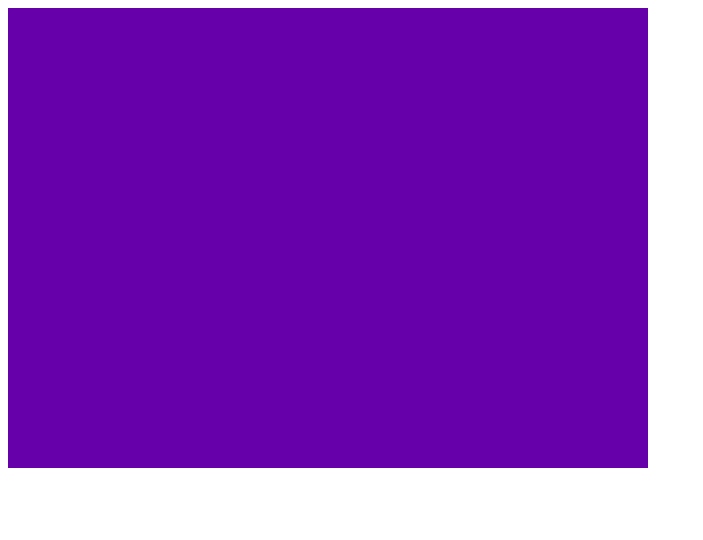
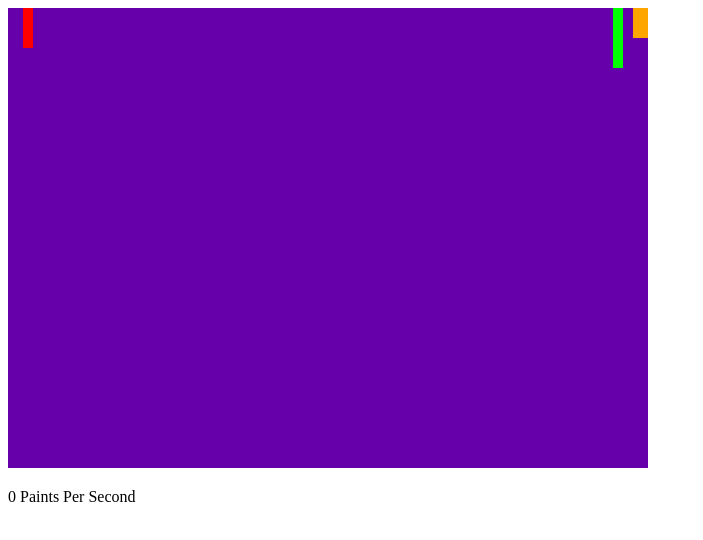
Before and after one commit to darcectech/JiggyJS, a plain HTML site: page src/example/index.html in a window 1280 px wide. Shown: the whole page, without its empty margins (0-703 px from the left). Drawn offline with Linux system fonts and the light colour scheme.

Commit message:
Smarter PPS (paint per second) monitor
Rendering stops when no changes are made.

```diff
--- a/src/jiggy.js
+++ b/jiggy.js
@@ -91,28 +91,33 @@ class Game{
 
     set msPerFrames(v){
         this.performance.requiredFPS = (v == -1 ? 0 : v);
-        if (this.performance.monitor == true){
-            this.performance['currentFPS'] = this.fps;
-            this.performance['requiredMillisecondsPerFrame'] = (v == -1 ? 0 : v);
-        }
-        if (this.performance.smartBalance == false) return;
-
-        if (this.fps != (v == 0 ? 1 : (v == -1 ? 60 : v) ) ){
         let repFPS = (v == 0 ? 1 : (v == -1 ? 60 : v) );
         if (v == 0){
-                repFPS = 500;
+            repFPS = 60;
         }
         else if (v == -1){
-                repFPS = 60;
+            repFPS = 0;
         }
         else{
             repFPS = 1000/v
         }
-            this.debug.info('RFPS: '+(repFPS));
-            this.debug.info('MSPF: '+(1000/repFPS));
 
-            if (this.state == "playing") this.shiftFPS( repFPS );
+        if (this.performance.smartBalance == true) {
+            if (this.fps != repFPS){
+
+                this.debug.info('RFPS: '+(repFPS == 0 ? 25 : repFPS));
+                this.debug.info('MSPF: '+(1000/(repFPS == 0 ? 25 : repFPS)));
+
+                if (this.state == "playing") this.shiftFPS( (repFPS == 0 ? 25 : repFPS) );
             }
+        }
+
+        if (this.performance.monitor == true){
+            this.performance['requiredMillisecondsPerFrame'] = (v == -1 ? 0 : v);
+            this.performance['FPS'] = (repFPS == 0 ? 25 : repFPS);
+            this.performance['MSPF'] = (1000/ (repFPS == 0 ? 25 : repFPS) );
+        }
+
     }
 
     setFlags(flags){
@@ -411,9 +416,9 @@ class GameEntity{
 
     }
     setDimensions(width,height){
+        if (this.width != width || this.height != height) this.isDirty = true;
         this.width = width;
         this.height = height;
-        this.isDirty = true;
     }
     setPositions(x,y){
         if (this.x != x || this.y != y) this.isDirty = true;
--- a/src/example/index.html
+++ b/src/example/index.html
@@ -3,10 +3,11 @@
 <head>
     <meta charset="UTF-8">
     <title>Game Demo</title>
-    <script src="../jiggy.js"></script>
+    <script src="../jiggy2.js"></script>
 
 </head>
 <body>
-    <script src="pong.js"></script>
+    <script src="pong2.js"></script>
+    <p id="fps">FPS</p>
 </body>
 </html>
--- a/src/example/pong.js
+++ b/src/example/pong.js
@@ -1,47 +1,58 @@
 
 const game = new Game();
 const player = new GameEntity(); // When only one Game is initialized, gameEntity will automatically register
+
+const ball = new GameEntity();
 
 // When initializing multiple Games, use isRegistered to check if game is in single instance
 // When in multiple instances, entities will have to be registed with the game manually
 
 //OPTIONAL
 game.onUpdate(function(logic,mousePos,gameKeys,activeKeys){
+    if ( player.y != mousePos.y ){
+        player.y = mousePos.y;
+        player.x = 20;
+        player.dirty();
+    }
 
-    player.setPositions(mousePos.x,mousePos.y)
-
+    if (ball.x < game.width){
+        ball.x += 1;
+        ball.dirty();
+    }
 });
 
 //OPTIONAL
 game.onRender(function(canvasContext){
     canvasContext.fillStyle = '#6500AA';
     canvasContext.fillRect(0,0,game.width,game.height);
-
-    game.debug.log('DRAWING CANVAS');
 });
 
 // Register keyboard key combinations to a handler
 game.registerKeyCombination(['SPACE'],function(mousePos){
 
-    if (game.state == "playing"){
-        game.pause();
-    }
-    else{
-        game.start();
-    }
+    if (game.state == "playing"){ game.pause(); } else{ game.start(); }
 
 });
 
-// draw game board
+// draw player on board
 player.onRender(function(gameboard , pos , size){
     gameboard.context.fillStyle = '#FF0000';
     gameboard.context.fillRect(pos.x,pos.y,size.width,size.height);
 });
 
+ball.onRender(function(gameboard , pos, size){
+    gameboard.context.fillStyle = 'orange';
+    gameboard.context.fillRect(pos.x,pos.y,30,30);
+});
+
 player.ignoreGravity = true; // disable gravity effect on the entity
+ball.ignoreGravity = true;
+
+player.setDimensions(10,80);
 
 game.setFlags(['NO_ALERT','DEBUGGING']); // add DEBUGGING to see console output from game
 
-game.performance.smartBalance = true; // automatically update FPS based on performance
+//game.performance.smartBalance = true; // automatically update FPS based on performance
+game.performance.monitor = true;
 
-game.start(60);
+game.start(60); //Start game with 60FPS
--- /dev/null
+++ b/src/example/pong2.js
@@ -0,0 +1,71 @@
+/**
+ * Created by darylcecile on 09/02/2017.
+ */
+
+const game = new Game();
+const player = new GameEntity();
+const ball = new GameEntity();
+const AI = new GameEntity();
+
+game.onUpdate(function(logic,mousePos,gameKeys,activeKeys){
+    if ( player.y != mousePos.y ){
+        player.y = mousePos.y;
+        player.x = 20;
+        player.setDimensions(10,80);
+        player.dirty();
+    }
+
+    if (ball.x < game.width){
+        ball.x += 1;
+        ball.dirty();
+    }
+
+    if ( AI.y < ball.y ){
+        AI.y += 1;
+        AI.x = game.width - ( AI.width - 20);
+        AI.dirty();
+    }
+    else if(AI.y > ball.y){
+        AI.y -= 1;
+        AI.x = game.width - ( 30);
+        AI.dirty();
+    }
+});
+
+game.onRender(function(canvasContext){
+    canvasContext.fillStyle = '#6500AA';
+    canvasContext.fillRect(0,0,game.width,game.height);
+    console.error('CANVAS RENDERED');
+});
+
+player.onRender(function(gameboard , pos , size){
+    gameboard.context.fillStyle = '#FF0000';
+    gameboard.context.fillRect(pos.x,pos.y,size.width,size.height);
+});
+
+ball.onRender(function(gameboard , pos , size){
+    gameboard.context.fillStyle = 'orange';
+    gameboard.context.fillRect(pos.x,pos.y,30,30);
+});
+
+AI.onRender(function(gameboard , pos , size){
+    gameboard.context.fillStyle = '#00FF00';
+    gameboard.context.fillRect(pos.x,pos.y,size.width,size.height);
+});
+
+AI.setPositions(game.width - 30,game.height - 90);
+AI.setDimensions(10,80);
+
+// ball.ignoreGravity=true;
+
+game.settings.smartFPS = true;
+game.settings.monitor = true;
+
+game.setFlags(['NO_ALERT']);
+
+game.play(60);
+
+setInterval(function(){
+    let r = document.getElementById('fps');
+    r.innerHTML = game.FPS+" Paints Per Second"
+},1000);
--- /dev/null
+++ b/src/jiggy2.js
@@ -0,0 +1,488 @@
+/**
+ * Created by darylcecile on 09/02/2017.
+ */
+
+class Game{
+    constructor(parent=document.body,width='640',height='460',flags){
+        this.status = {
+            'render_Needed':false,
+            'update_Needed':false
+        };
+
+        let me = this;
+
+        this.performance = {
+            'FPS':30,
+            'TimePerFrame':10,
+            'Frames':0,
+            'previousFPS':0
+        };
+        this.timers = {
+            'processing':undefined,
+            'clock':undefined,
+            'renderer':undefined,
+            'busyTimer':setTimeout(function(){},500)
+        };
+
+        this.timers.renderer = setInterval(function(){
+            (function(){
+                this._render()
+            }).call(me)
+        },1000/this.performance.FPS);
+        this.timers.processing = setInterval(function(){
+            (function(){
+                this.process()
+            }).call(me)
+        },100);
+        this.timers.clock = setInterval(function(){
+            (function(){
+                this.tick()
+            }).call(me);
+        },1000);
+
+        this.memory = {};
+        this.instance = 'single';
+
+        this.state = this.states.RUNNING;
+
+        this.parent = parent;
+        this.canvas = document.createElement('canvas');
+        this.context = this.canvas.getContext('2d');
+
+        this.internalFunctions = {
+            'update':function(){},
+            'render':function(c){ c.clearRect(0,0,me.canvas.width,me.canvas.height) }
+        };
+
+        this.canvas.width = width;
+        this.canvas.height = height;
+
+        this.keys = {};
+        this.logic = {};
+        this.mousePosition = {
+            x:0,
+            y:0
+        };
+
+        this._spamBufferActive = false;
+
+        this.combinationEvents = {};
+
+        window.addEventListener("keydown", function(event) {
+            event.preventDefault();
+            me.keys[Game.normalizeKey(event.keyCode.toString())] = true;
+            me.status.update_Needed = true;
+        });
+
+        window.addEventListener("keyup", function(event) {
+            me.keysActive[Game.normalizeKey(event.keyCode.toString())] = false;
+
+            for (let i = 0 ; i < Object.keys(me.keys).length ; i ++ ){
+                me.keys[ Object.keys(me.keys)[i] ] = false;
+            }
+            me.status.update_Needed = true;
+        });
+
+        this.canvas.addEventListener("mousemove",function(event){
+            me.mousePosition['x'] = event.layerX;
+            me.mousePosition['y'] = event.layerY;
+        });
+
+        this.settings = {
+            'smartFPS':false,
+            'monitor':false
+        };
+
+        if (window.gameSet == undefined){
+            window.gameSet = this;
+        }
+        else{
+            this.instance = "multiple";
+            window.gameSet = false;
+        }
+
+        this.entities = [];
+
+        this.parent.appendChild( this.canvas );
+
+        this.debug = console;
+
+        this.setFlags(flags);
+    }
+    get states () {
+        return {
+            'STOPPED':0,
+            'PAUSED':1,
+            'RUNNING':2
+        }
+    };
+    setFlags(flags){
+        if (flags != undefined){
+            if (flags.indexOf('NO_ALERT') != -1) window.alert = function(c){ if (window.console) console.info('[ALERT]: ' + c) };
+            if (flags.indexOf('NO_CONSOLE') != -1) window.console = {
+                log:function(){},
+                error:function(){},
+                warn:function(){},
+                info:function(){}
+            };
+            if (flags.indexOf('DEBUGGING') == -1) this.debug = {
+                log:function(){},
+                error:function(){},
+                warn:function(){},
+                info:function(){}
+            };
+        }
+    }
+    play(fps=this.FPS){
+        if (this.state == this.states.RUNNING) this.stop();
+        let me = this;
+        this.timers.renderer = setInterval(function(){
+            (function(){
+                this._render()
+            }).call(me)
+        },1000/fps);
+        this.timers.processing = setInterval(function(){
+            (function(){
+                this.process()
+            }).call(me)
+        },1);
+        this.state = this.states.RUNNING;
+    }
+    pause(){
+        this.stop();
+        this.state = this.states.PAUSED;
+    }
+    stop(){
+        this.state = this.states.STOPPED;
+        clearInterval(this.timers.processing);
+        clearInterval(this.timers.renderer);
+    }
+    dirty(){
+        this.status.render_Needed = true;
+    }
+    _render(){
+        if (this.hasDirtyEntity() == true) this.status.render_Needed = true;
+
+        let startTime = performance.now();
+
+
+        if (this.status.render_Needed == false) return;
+
+            this.internalFunctions.render(this.context);
+
+            this.dirtyAllEntities();
+            this.renderAllEntities();
+
+            this.status.render_Needed = false;
+            let endTime = performance.now();
+            let mx = 1000/(endTime - startTime);
+            this.performance.TimePerFrame =  (mx > 500 ? (mx/12) : mx) ;
+    }
+    _update(){
+        //TODO check if render is needed
+        let me = this;
+        this.internalFunctions.update({
+                get:me.getLogic,
+                set:me.setLogic
+            },
+            {
+                get x(){
+                    return me.mousePosition['x'];
+                },
+                get y(){
+                    return me.mousePosition['y'];
+                }
+            },
+            function(){
+                return me.keys
+            },
+            function activeKeys(){
+
+                let keys = [];
+
+                for (let i = 0; i < Object.keys(me.keys).length; i++) {
+                    if (me.keys[Object.keys(me.keys)[i]] == true) {
+                        keys.push(Object.keys(me.keys)[i])
+                    }
+                }
+
+                return keys;
+            });
+        this.status.update_Needed = false;
+        //TODO check all entities to see if they need rendering
+        if (this.hasDirtyEntity()) this.status.render_Needed = true;
+    }
+    _shiftFPS(newFPS){
+        if (newFPS == 0) newFPS = 30;
+        this.stop();
+        this.play(newFPS);
+    }
+    process(){
+        this.status.update_Needed = true;
+        if (this.state == this.states.RUNNING){
+            this.handleEvents();
+            this._update();
+        }
+
+        if (this.settings.monitor == true && this.settings.smartFPS == true){
+            let renderFPS;
+            let tpf = this.performance.TimePerFrame;
+            renderFPS = (tpf == 0 ? 30 : tpf);
+            if (this.FPS != renderFPS) this.FPS = tpf;
+        }
+    }
+    handleEvents(){
+
+
+        if (this.busy) return;
+        //TODO keyboard key events
+        this.busy = true;
+
+        let kA = [];
+        let me = this;
+
+        for (let i = 0; i < Object.keys(me.keys).length; i++) {
+            if (me.keys[Object.keys(me.keys)[i]] == true) {
+                kA.push(Object.keys(me.keys)[i])
+            }
+        }
+
+        for (let i = 0 ; i < Object.keys(this.combinationEvents).length ; i ++){
+
+            let dataName = Object.keys(this.combinationEvents)[i];
+            let keys = dataName.split(',');
+            let match = true;
+            let looped = false;
+
+            if ( keys.length == kA.length && kA.length != 0 ){
+
+                for (let kI = 0 ; kI < keys.length ; kI++ ){
+                    if ( kA.indexOf( keys[kI] ) == -1 ) match = false;
+                    looped=true;
+                }
+
+            }
+
+            if (match && looped){
+                //MATCH FOUND PROCESS HERE
+                this.combinationEvents[dataName]({
+                    get x(){
+                        return me.mousePosition['x'];
+                    },
+                    get y(){
+                        return me.mousePosition['y'];
+                    }
+                },{
+                    get:me.getLogic,
+                    set:me.setLogic
+                });
+            }
+
+        }
+
+    }
+    setLogic(name,value){
+
+        this.logic[name] = value;
+
+    }
+    getLogic(name){
+
+        return this.logic[name];
+
+    }
+    tick(){
+        if (this.settings.monitor == true){
+            let tpf = this.performance.TimePerFrame;
+            this.debug.warn('[FPS]: '+tpf);
+        }
+        if (this.FPS == this.performance.previousFPS){
+            this.FPS = 0;
+        }
+        this.performance.TimePerFrame = this.FPS;
+        this.performance.previousFPS = this.FPS;
+    }
+    onRender(fnc){
+        this.internalFunctions.render = fnc;
+    }
+    onUpdate(fnc){
+        this.internalFunctions.update = fnc;
+    }
+    get busy(){
+        return (this._spamBufferActive)
+    }
+    set busy(v){
+        this._spamBufferActive = v;
+        clearTimeout(this.timers.busyTimer);
+        if (v == true){
+            let me = this;
+            this.timers.busyTimer = setTimeout(function(){
+                me.busy = false;
+            },500);
+        }
+    }
+
+    /**
+     * @return {number}
+     */
+    get FPS(){
+        return this.performance.FPS;
+    }
+
+    /**
+     * @param v {number}
+     */
+    set FPS(v){
+        if (this.FPS == v) return;
+        this.performance.FPS = v;
+        this._shiftFPS(v);
+    }
+    registerEntity(ent){
+        this.entities.push(ent);
+    }
+
+    unregisterEntity(ent){
+        this.entities.removeItem(ent);
+    }
+
+    get width(){
+        return this.canvas.width;
+    }
+
+    get height(){
+        return this.canvas.height;
+    }
+
+    get isSingleInstance(){
+        return (this.instance == 'single')
+    }
+    dirtyAllEntities(){
+        for (let i = 0 ; i < this.entities.length ; i ++ ){
+            this.entities[i].dirty();
+        }
+    }
+    renderAllEntities(){
+        for (let i = 0 ; i < this.entities.length ; i ++ ){
+            this.entities[i].render();
+        }
+    }
+    hasDirtyEntity(){
+        let res= false;
+        for (let i = 0 ; i < this.entities.length ; i ++ ){
+            if ( this.entities[i].isDirty || (this.entities[i].ignoreGravity == false && this.entities[i].hasHitBottom == false) ) res = true;
+        }
+        return res;
+    }
+}
+
+
+
+class GameEntity{
+    constructor(){
+
+        this.isDirty = false;
+        this.myID = undefined;
+        this.internalFunctions = {};
+        this.parent = undefined;
+
+        if (window.gameSet != undefined && window.gameSet != false){
+            window.gameSet.registerEntity(this);
+            this.parent = window.gameSet;
+        }
+
+        this.internalFunctions['render'] = function(){};
+
+        this.width = 30;
+        this.height = 40;
+        this.realX = 0;
+        this.realY = 0;
+
+        this.ignoreGravity = true;
+
+        this.speedY = 0;
+        this.gravity = 0.05;
+        this.gravitySpeed = 0;
+
+
+    }
+    setDimensions(width,height){
+        if (this.width != width || this.height != height) this.isDirty = true;
+        this.width = width;
+        this.height = height;
+    }
+    setPositions(x,y){
+        if (this.x != x || this.y != y) this.isDirty = true;
+        this.x = x;
+        this.y = y;
+    }
+
+    get x(){
+        return (this.realX + (this.width/2));
+    }
+    set x(v){
+        this.realX = v - (this.width/2);
+    }
+    get y(){
+        return (this.realY + (this.height/2));
+    }
+    set y(v){
+        this.realY = v - (this.height/2);
+    }
+
+    get id(){
+        return ( this.myID || (function getRandomInt(min, max) {
+            min = Math.ceil(min);
+            max = Math.floor(max);
+            return Math.floor(Math.random() * (max - min)) + min;
+        })(1111,9999) );
+    }
+    render(){
+        let skipParentDirty = false;
+        if (this.ignoreGravity == false) {
+            this.gravityMove();
+            skipParentDirty = true;
+        }
+        if (this.isDirty) skipParentDirty = true;
+        if (this.isDirty == false) return;
+        // if this element hasnt been updated, dont render
+
+        let me =this;
+        (function(){
+            me.internalFunctions['render']( me.parent , {'x':me.realX,'y':me.realY} , {'width':me.width,'height':me.height} );
+            me.parent.debug.info('rendering');
+            me.parent.debug.log(me.realX + ' -> ' + me.x);
+        })();
+
+        this.isDirty = false;
+
+    }
+    get isRegistered(){
+        return (this.parent != undefined);
+    }
+    onRender(fnc){
+        this.internalFunctions['render'] = fnc;
+        this.isDirty=true;
+    }
+    dirty(bool=true){
+        this.isDirty = bool;
+    }
+    gravityMove(){
+        if (this.ignoreGravity) return;
+        this.gravitySpeed += this.gravity;
+        this.y += this.speedY + this.gravitySpeed;
+        this.hitBottom();
+
+        this.isDirty = (this.hasHitBottom == false);
+    }
+    hitBottom(){
+        let rockbottom = (this.parent.canvas.height - (this.height/2)) + this.parent.canvas.offsetTop;
+        if (this.y > rockbottom) {
+            this.y = rockbottom;
+            this.gravitySpeed = 0;
+        }
+    }
+    get hasHitBottom(){
+        let rockbottom = (this.parent.canvas.height - this.height) + this.parent.canvas.offsetTop;
+        return (this.y == rockbottom);
+    }
+}
```
Lines whose indentation alone changed are shown as unchanged.
